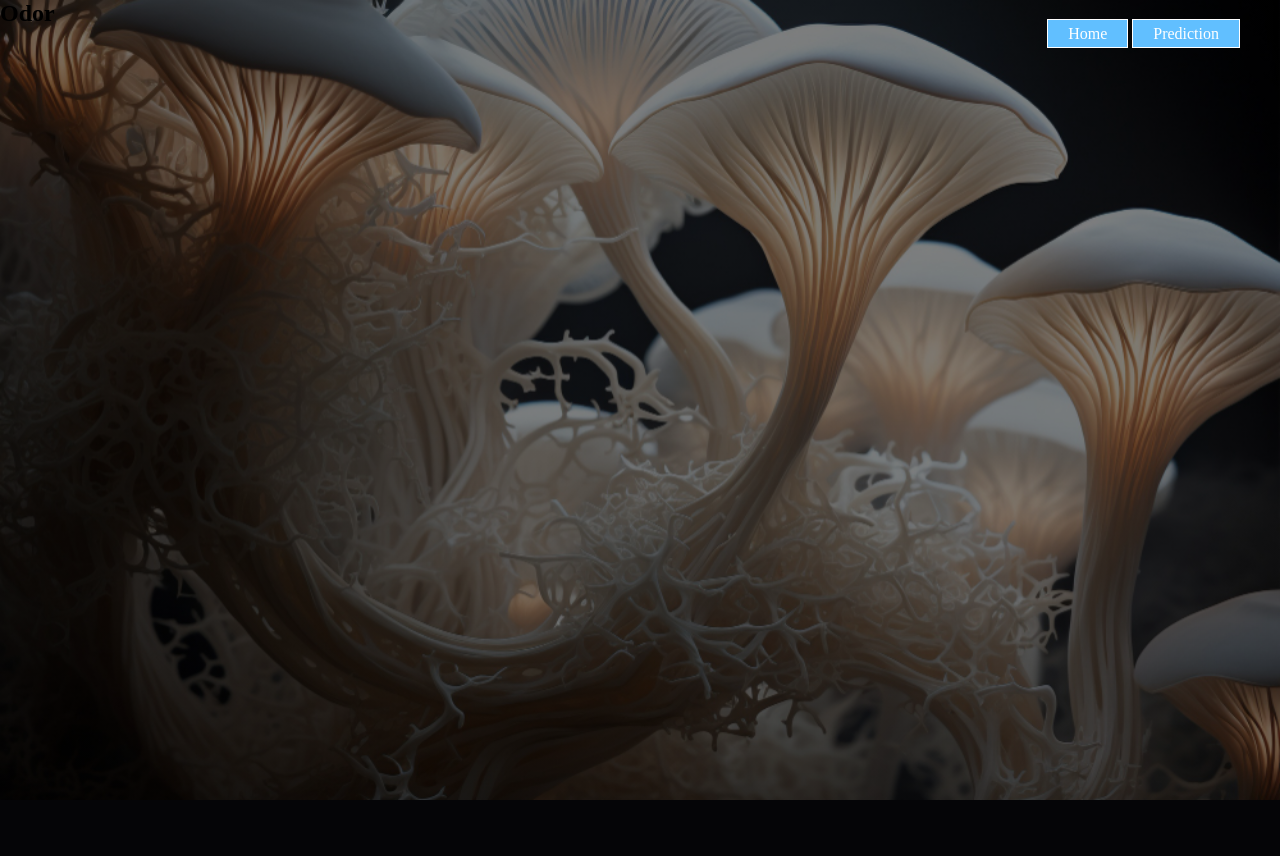
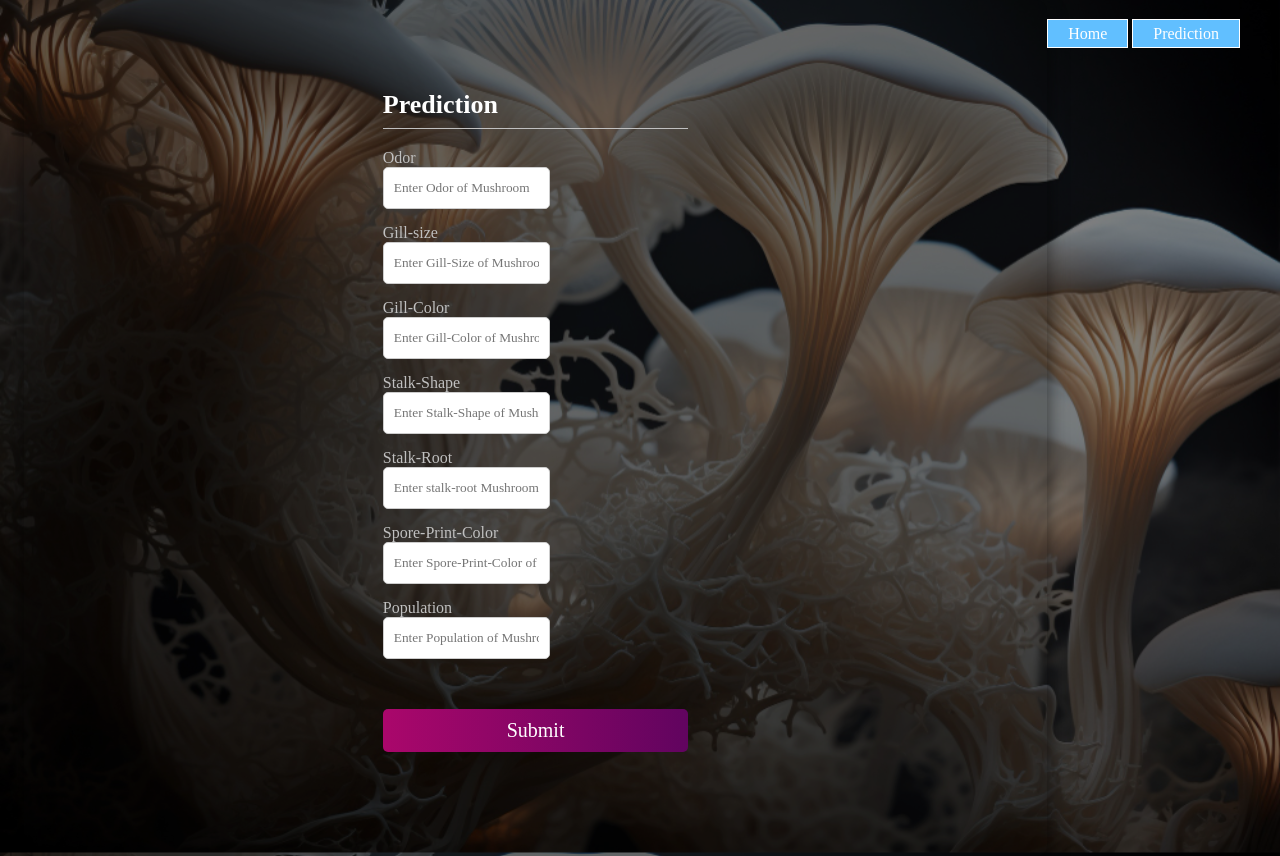
Before and after one commit to Aishik122/Mushroom, a Python web app: template templates/Prediction.html in a window 1280 px wide. Before the commit the page ends 800 px from the top, so only its background shows below. Run offline with Jinja, Linux system fonts and the light colour scheme; the template is opened without the code that fills it, so the values that code supplies are empty.

Commit message:
Website ready and done

```diff
--- a/templates/Prediction.html
+++ b/templates/Prediction.html
@@ -5,18 +5,53 @@
     <link rel="stylesheet" type="text/css" href="pred_style.css">
 </head>
 <body>
-    <header>
-        <div class="main">
-            <ul>
-                <li><a href="#">Home</a></li>
-                <li><a href="Prediction.html">Prediction</a></li>
-            </ul>
-        </div>
+    <div class="main">
+        <ul>
+            <li><a href="home.html">Home</a></li>
+            <li><a href="Prediction.html">Prediction</a></li>
+        </ul>
+    </div>
+    <div class='Container'>
+        <form action="" method="post">
+            <h2> Prediction </h2>
+            <div class='content'>
+                <div class="input-box">
+                    <lebel for ="Odor"> Odor </label>
+                    <input type="text" placeholder="Enter Odor of Mushroom" name="odor" required>
+                </div>
+                <div class="input-box">
+                    <lebel for ="Gill-Size"> Gill-size </label>
+                    <input type="text" placeholder="Enter Gill-Size of Mushroom" name="gill-size" required>
+                </div>
+                <div class="input-box">
+                    <lebel for ="gill-color"> Gill-Color </label>
+                    <input type="text" placeholder="Enter Gill-Color of Mushroom" name="gill-color" required>
+                </div>
+                <div class="input-box">
+                    <lebel for ="stalk-shape"> Stalk-Shape </label>
+                    <input type="text" placeholder="Enter Stalk-Shape of Mushroom" name="stalk-shape" required>
+                </div>
+                <div class="input-box">
+                    <lebel for ="stalk-root"> Stalk-Root </label>
+                    <input type="text" placeholder="Enter stalk-root Mushroom" name="stalk-root" required>
+                </div>
+                <div class="input-box">
+                    <lebel for ="spore-print-color"> Spore-Print-Color </label>
+                    <input type="text" placeholder="Enter Spore-Print-Color of Mushroom" name="spore-print-color" required>
+                </div>
+                <div class="input-box">
+                    <lebel for ="population"> Population </label>
+                    <input type="text" placeholder="Enter Population of Mushroom" name="population" required>
+                </div>
+            </div>
+            <div class = "button-container">
+                <button>
+                    Submit
+                </button>
+            </div>
+        </form>
+    </div>
 
 </body>
-    <div class='Container'>
-        <form action="" method="post">
-            <h2> Odor </h2>
-        </form>
-    </div>
+
 </html>
--- a/templates/home.html
+++ b/templates/home.html
@@ -19,7 +19,7 @@
             Mushrooms are fungi, not plants, which makes them distinct in the world of edible organisms.
             They come in a myriad of shapes, sizes, and colors, with popular varieties like button mushrooms,
             shiitakes, portobellos, and oysters, among many others. While they're often categorized as vegetables,
-             mushrooms are unique in their composition and nutritional profile.
+            mushrooms are unique in their composition and nutritional profile.
         </p><br>
         <p>
             This Website Mushroom , can help you identify whether a mushroom is edible or not.
@@ -27,7 +27,7 @@
             stalk-shape,stalk-root,spore-print-color,population.
         </p> <br>
         <p>
-            is a website that uses machine learning to identify mushrooms.
+            In this  website,we uses machine learning to identify mushrooms.
             It has a database of over 8,124 mushroom species, and it can identify a mushroom with over 100% accuracy.
         </p>
         <br>
--- a/templates/pred_style.css
+++ b/templates/pred_style.css
@@ -5,7 +5,7 @@
 
 }
 
-header {
+body {
     background-image:linear-gradient(rgba(0,0,0,0.5),rgba(0,0,0,0.5)),url(mush.jpg);
     height: 100vh;
     background-size: cover;
@@ -41,3 +41,74 @@ ul li a:hover{
     max-width:1200px;
     margin: auto;
 }
+
+.Container{
+    display: flex;
+    justify-content: center;
+    align-items: center;
+    height: 100vh;
+    background-color: linear-gradient(#380036,#0CBABA);
+    background:rgba(0,0,0,0.2);
+    padding: 28px;
+    margin:0 24px;
+    border-radius: 10px;
+    overflow: hidden;
+    box-shadow:0 15px 20px rgba(0,0,0,0.6)
+}
+h2{
+    font-size: 26px;
+    font-weight: blod;
+    text-align: left;
+    color: #fff;
+    padding-bottom: 8px;
+    border-bottom: 1px solid silver;
+
+}
+.content{
+
+    flex-warp: warp;
+    justify-content: space-between;
+    padding: 20px 0;
+
+}
+.input-box{
+    display:flex;
+    flex-wrap: wrap;
+    width: 50%;
+    padding-bottom:15px;
+    color: silver;
+}
+.input-box:nth-child(2n){
+    justify-content:end;
+}
+.input-box input{
+    height: 40px;
+    width: 95%;
+    padding: 0 10px;
+    border-radius: 5px;
+    border: 1px solid #ccc;
+    outline: none;
+}
+.input-box input:is(:focus,:valid){
+    box-shadow: 0 3px 6px rgba(0,0,0,0.2)
+}
+
+.button-container{
+    margin: 15px 0;
+}
+.button-container button{
+    width : 100%;
+    margin-top: 10px;
+    padding: 10px;
+    display: block;
+    font-size: 20px;
+    color: #fff;
+    border: none;
+    border-radius: 5px;
+    background-image: linear-gradient(to right,#aa076b,#61045f);
+    cursor: pointer;
+    transition: 0.3s
+}
+.button-container button:hover{
+    background-image: linear-gradient(to right,#61045f,#aa076b);
+}
```
